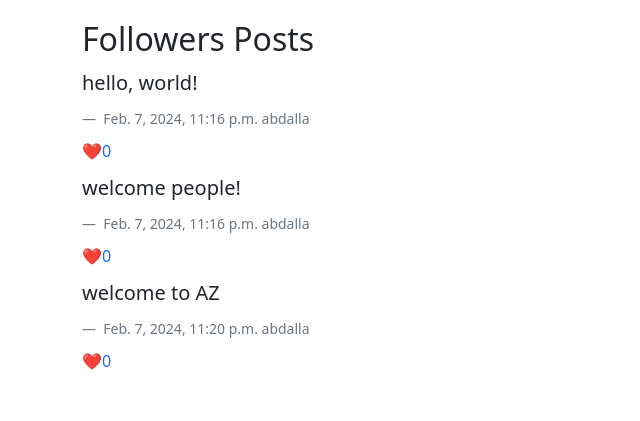
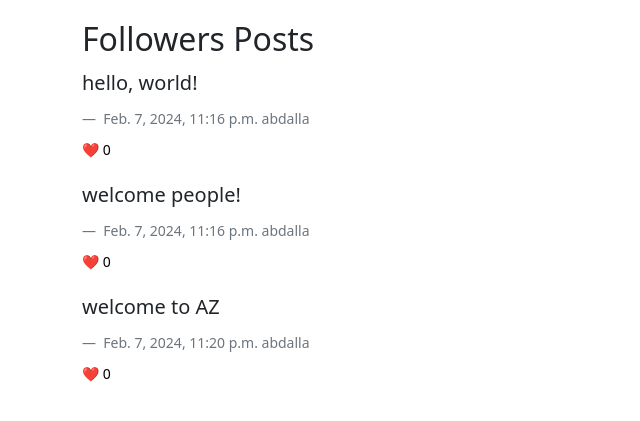
Before and after one commit to abdalla-diaai/network, a Django app: page /following in a window 1280 px wide. Shown: the part 76-497 px from the top of the page, without its empty margins (0-640 px from the left). Run offline with Django 3.2, Linux system fonts and the light colour scheme; a user stored in the database is signed in; data comes from the database, SQL or seed files in the repository; both versions use the stored data as it was after the commit; tables that the repository leaves empty hold one stand-in row (values such as "Sample post"); some libraries are stand-ins or nearby versions.

Commit message:
added more styling.

```diff
--- a/network/static/network/script.js
+++ b/network/static/network/script.js
@@ -41,20 +41,16 @@ document.addEventListener('DOMContentLoaded', function () {
     document.querySelectorAll('.post-view').forEach(postView => {
         postView.style.display = 'block';
     });
-
-
 });
 
 
 $('.like-button').on("click", function (event) {
     var likeId = $(this).attr("data-like");
     event.preventDefault();
-    var currentLikes = parseInt(document.querySelector('.current-likes').innerHTML);
-
     fetch(`/like/${likeId}`, {
         method: 'PUT',
         body: JSON.stringify({
-            likes: currentLikes + 1
+            likes: parseInt($('.current-likes').text) + 1
         }),
         headers: {
             'Content-Type': 'application/json'
@@ -79,7 +75,6 @@ $('.like-button').on("click", function (event) {
         // Handle errors
         console.error('Error:', error);
     });
-
 });
 
 
@@ -92,6 +87,5 @@ $('.edit-post').on("click", function () {
         .then(response => response.json())
         .then(post => {
             $(`#post-body-${editId}`).text(post.body);
-
         })
 });
--- a/network/templates/network/following.html
+++ b/network/templates/network/following.html
@@ -1,7 +1,10 @@
 {% extends "network/layout.html" %}
+{% load static %}
 
 {% block body %}
 <h2>Followers Posts</h2>
+{% if user.is_authenticated %}
+
 {% for follow in following.all %}
 {% for user in follow.following.all %}
 
@@ -13,15 +16,19 @@
 <figcaption class="blockquote-footer">
     {{ post.created }}
     {{ post.user}}
+    <form class="like-form" method="PUT" action="{% url 'like' post.id %}">
+        <!-- Your other form fields if any -->
+        <button data-like={{ post.id }} type="submit" class="like-button">❤️ <span class="current-likes">{{ post.likes }}</span></button>
+    </form>
 </figcaption>
-{% if post.user|stringformat:"s" != request.user.username %}
-<a class="likes" href="{% url 'like' post.id %}">❤️{{ post.likes }}</a>
-{% else %}
-<a class="likes" href="#">❤️{{ post.likes }}</a>
-{% endif %}
 {% endif %}
 {% endfor %}
 {% endfor %}
 {% endfor %}
+{% endif %}
+{% block script %}
+<script src="https://cdnjs.cloudflare.com/ajax/libs/jquery/3.2.1/jquery.min.js"></script>
+<script src="{% static 'network/script.js' %}"></script>
 
 {% endblock %}
+{% endblock %}
--- a/network/templates/network/posts.html
+++ b/network/templates/network/posts.html
@@ -25,7 +25,7 @@
         {{ post.user}}
         {% if post.user|stringformat:"s" != request.user.username %}
 
-        <form class="like-form" action="{% url 'like' post.id %}">
+        <form class="like-form" method="PUT" action="{% url 'like' post.id %}">
             <!-- Your other form fields if any -->
             <button data-like={{ post.id }} type="submit" class="like-button">❤️ <span class="current-likes">{{ post.likes }}</span></button>
         </form>
--- a/network/views.py
+++ b/network/views.py
@@ -213,7 +213,6 @@ def like(request, post_id):
     elif request.method == "PUT":
         if request.user not in post.reactions.all() and request.user != request.user.username:
             post.reactions.add(request.user)
-            print(post.reactions.all)
             data = json.loads(request.body)
             if data.get("likes") is not None:
                 post.likes = data["likes"]
@@ -221,8 +220,6 @@ def like(request, post_id):
             return JsonResponse({"message": "Post successfully liked."})
 
         else:
-            print(post.reactions.all())
-
             return JsonResponse({"message": "already liked."}, status=201)
 
     else:
```
Also changed, not shown: network/templates/network/view.html (+10 -2 lines), db.sqlite3.
